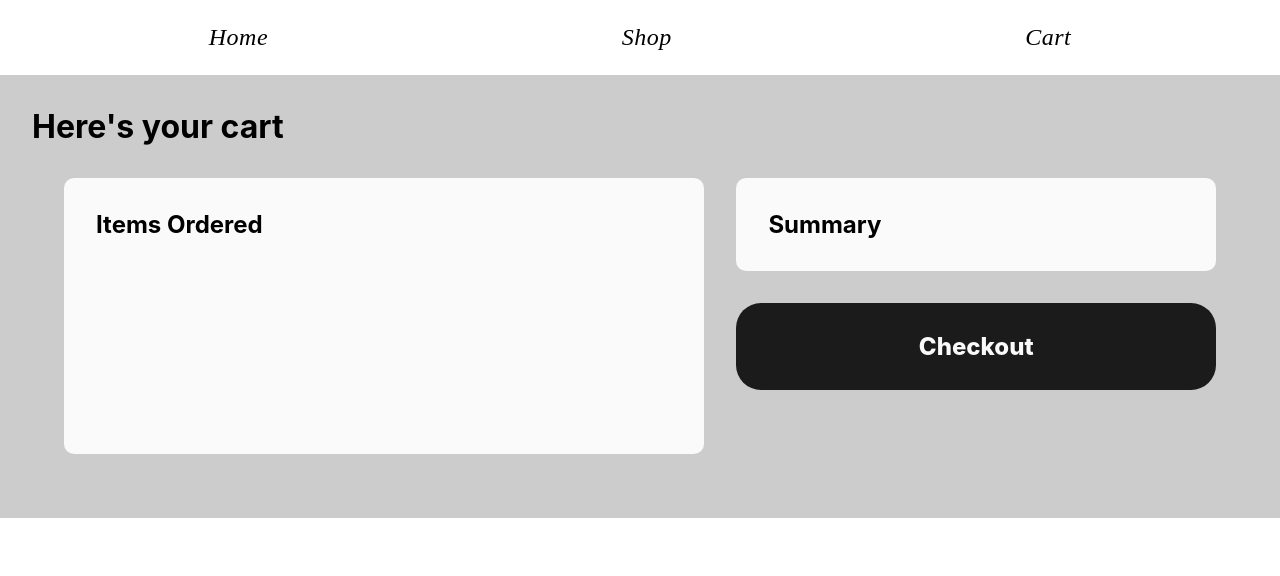
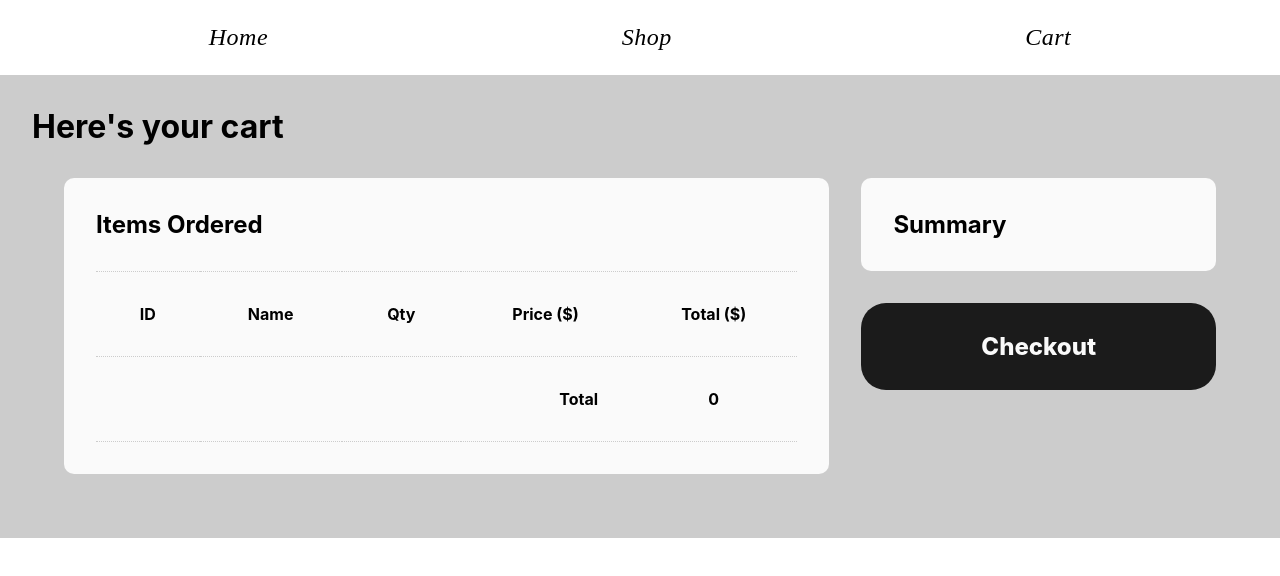
Before and after one commit to avraneel/shopping-cart, a React (Vite) app: page /cart in a window 1280 px wide. Shown: the top 576 px of the page. Built offline with nearby package versions, Linux system fonts and the light colour scheme.

Commit message:
update cart bill

```diff
--- a/src/components/Card.jsx
+++ b/src/components/Card.jsx
@@ -3,9 +3,17 @@ import btnStyles from "../styles/Button.module.css";
 import cartIcon from "../assets/cart.svg";
 
 export default function Card({ item, state, setState }) {
-  function addToCart() {
-    console.log(item.id);
-    setState([...state, { id: item.id, name: item.title, price: item.price }]);
+  function addToCart(e) {
+    e.preventDefault();
+
+    const form = e.target;
+    const formData = new FormData(form);
+    const qty = formData.get("qty");
+
+    setState([
+      ...state,
+      { id: item.id, name: item.title, qty: qty, price: item.price },
+    ]);
   }
 
   return (
@@ -16,11 +24,27 @@ export default function Card({ item, state, setState }) {
       <div className={styles.cardText}>
         <h3>{item.title}</h3>
         <p>${item.price.toFixed(2)}</p>
-        <label htmlFor="qty">Quantity</label>
-        <input type="number" name="Quantity" id="qty" className="qty" />
-        <button className={btnStyles.cartBtn} onClick={addToCart}>
-          <img src={cartIcon} alt="Add to cart" />
-        </button>
+        <form action="" className={styles.productForm} onSubmit={addToCart}>
+          <label htmlFor="qty" className={styles.qtyContainer}>
+            Quantity:{" "}
+            <input
+              type="number"
+              id="qty"
+              name="qty"
+              className={styles.qty}
+              defaultValue={1}
+            />
+          </label>
+          <button className={btnStyles.cartBtn} type="submit">
+            <img
+              src={cartIcon}
+              alt="Add to cart"
+              width={24}
+              height={24}
+              className={styles.cartIcon}
+            />
+          </button>
+        </form>
       </div>
     </article>
   );
--- a/src/components/Cart.jsx
+++ b/src/components/Cart.jsx
@@ -3,6 +3,20 @@ import styles from "../styles/Cart.module.css";
 
 export default function Cart() {
   const [cart, setCart] = useOutletContext();
+
+  console.log(cart);
+
+  const total = cart.reduce((acc, cv) => acc + cv.price, 0);
+  console.log(total);
+  const cartComponents = cart.map((product) => (
+    <tr key={product.id}>
+      <td>{product.id}</td>
+      <td>{product.name}</td>
+      <td>{product.qty}</td>
+      <td>{product.price.toFixed(2)}</td>
+      <td>{(product.qty * product.price).toFixed(2)}</td>
+    </tr>
+  ));
 
   return (
     <>
@@ -13,6 +27,26 @@ export default function Cart() {
         <main className={styles.cartBody}>
           <section className={styles.itemList}>
             <h2>Items Ordered</h2>
+            <table className={styles.orderSummary}>
+              <thead>
+                <tr className={styles.headerRow}>
+                  <th>ID</th>
+                  <th>Name</th>
+                  <th>Qty</th>
+                  <th>Price ($)</th>
+                  <th>Total ($)</th>
+                </tr>
+              </thead>
+              <tbody>
+                {cartComponents}
+                <tr className={styles.totalRow}>
+                  <th colSpan={4} className={styles.totalPrompt}>
+                    Total
+                  </th>
+                  <th colSpan={2}>{total}</th>
+                </tr>
+              </tbody>
+            </table>
           </section>
           <section className={styles.bill}>
             <h2>Summary</h2>
--- a/src/components/Shop.jsx
+++ b/src/components/Shop.jsx
@@ -7,7 +7,6 @@ export default function Shop() {
   const [productList, setProductList] = useState([]);
   const [cart, setCart] = useOutletContext();
 
-  console.log(cart);
   useEffect(() => {
     let ignore = false;
 
--- a/src/styles/Card.module.css
+++ b/src/styles/Card.module.css
@@ -20,10 +20,40 @@
   width: 100%;
   display: flex;
   flex-direction: column;
+  gap: 2rem;
+  justify-content: space-between;
+}
+
+.qtyContainer {
+  display: flex;
+  gap: 0.5rem;
+  align-items: center;
+  justify-content: flex-start;
+}
+
+.productForm {
+  display: flex;
+  flex-direction: column;
+  justify-content: flex-end;
   gap: 1rem;
-  justify-content: space-between;
+}
+
+input {
+  padding: 0.5rem;
+  background-color: var(--silver);
+  width: 50%;
+}
+
+.qty {
+  border: none;
+  border-radius: var(--btn-radius);
 }
 
 .cardText h3 {
   font-size: 1rem;
 }
+
+.cartIcon {
+  max-width: none;
+  flex-shrink: 0;
+}
--- a/src/styles/Cart.module.css
+++ b/src/styles/Cart.module.css
@@ -15,6 +15,24 @@
     "itemList itemList space";
 }
 
+table {
+  border-collapse: collapse;
+}
+
+th,
+td {
+  padding: 2rem;
+}
+
+th {
+  border-top: 1px dotted var(--silver);
+  border-bottom: 1px dotted var(--silver);
+}
+
+.totalPrompt {
+  text-align: end;
+}
+
 .cartComponent {
   padding: 2rem;
   background-color: var(--white);
@@ -28,6 +46,8 @@
 .itemList {
   composes: cartComponent;
   grid-area: itemList;
+  display: grid;
+  gap: 2rem;
 }
 
 .bill {
--- a/src/styles/Navbar.module.css
+++ b/src/styles/Navbar.module.css
@@ -34,6 +34,7 @@ a {
 .cartSize {
   font-size: 1rem;
   font-style: none;
+  font-style: normal;
   padding: 0.5rem;
   margin: -0.5rem;
   border-radius: var(--btn-radius);
```
